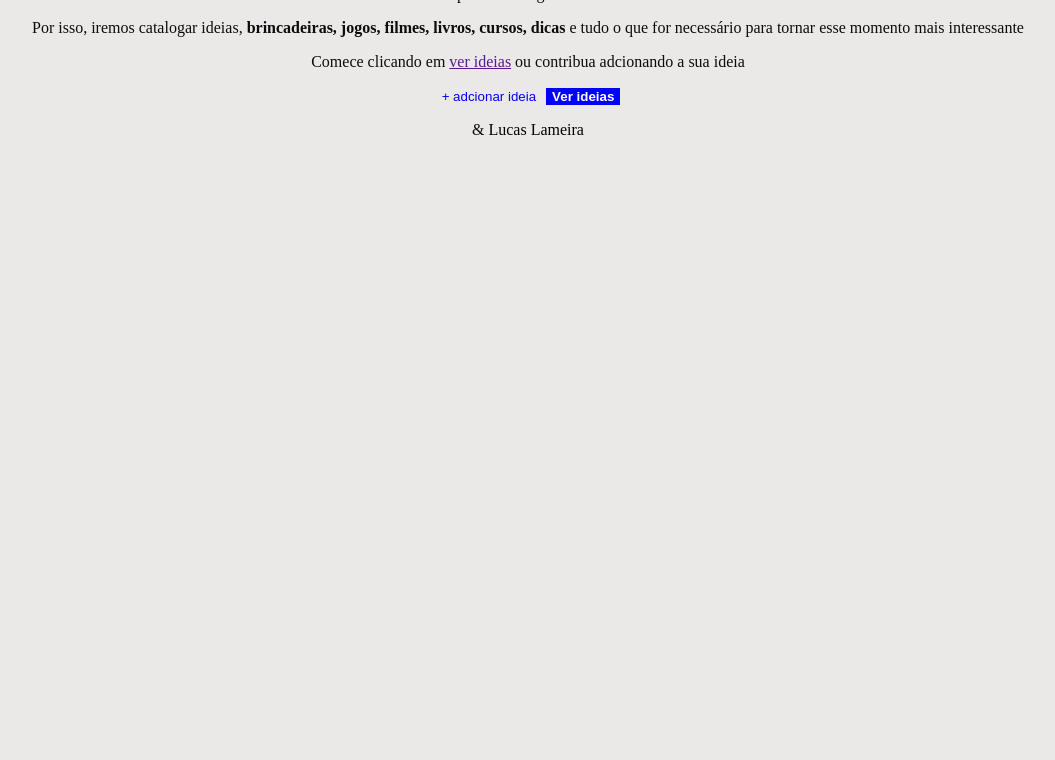
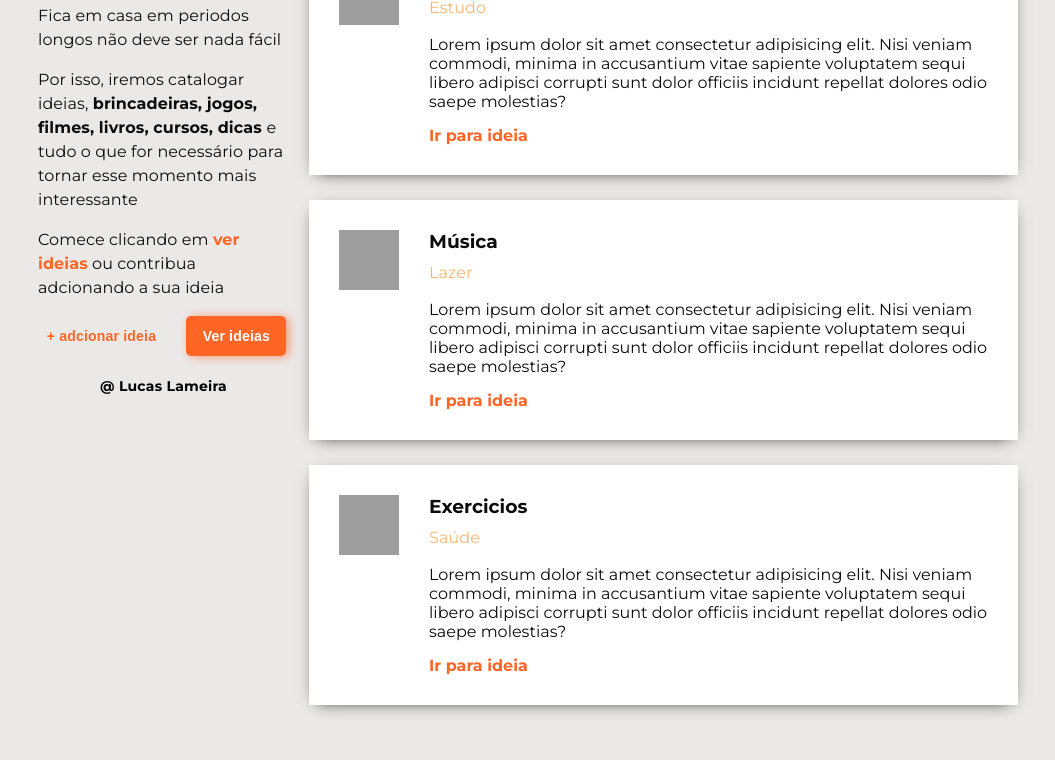
Before and after one commit to Lucas-Lameira/CasaCriativa, a plain HTML site: page index.html in a window 1280 px wide. Shown: the part 95-855 px from the top of the page, without its empty margins (112-1167 px from the left). Before the commit the page ends 800 px from the top, so only its background shows below. Drawn offline with Linux system fonts and the light colour scheme; grey boxes are pictures that could not be loaded.

Commit message:
estilos do index

```diff
--- a/index.html
+++ b/index.html
@@ -4,62 +4,100 @@
     <meta charset="UTF-8">
     <meta name="viewport" content="width=device-width, initial-scale=1.0">
     <title>Casa Criativa</title>
-    <style>
-        body{
-            background: rgb(235, 232, 232);
-            color: rgb(12, 12, 12);
-            text-align: center;
-        }
-
-        button{
-            border: none;
-            background: none;
-            color: blue;
-        }
-
-        .botao{
-            background: blue;
-            font-weight: bold;
-            color: white;
-        }
-
-        p{font-size: 16px;}
-
-        #social a{
-            text-decoration: none;
-            color: black;
-        }
-    </style>
+    <!--Link css-->
+    <link rel="stylesheet" href="style.css">
+    <!--Link google fonts-->
+    <link href="https://fonts.googleapis.com/css?family=Montserrat:300,400,600,700,900&display=swap" rel="stylesheet">
 </head>
 <body>
+    <div id="container">
+        <section id="intro">
+            <header>
+                <h1>Casa Criativa</h1>
+            </header>
 
-    <h1>Casa Criativa</h1>
-
+            <main>
                 <p>
                     Fica em casa em periodos longos
                     não deve ser nada fácil
                 </p>
+
                 <p>
                     Por isso, iremos catalogar ideias,
                     <strong>brincadeiras, jogos, filmes, livros,
                     cursos, dicas </strong>e tudo o que for
                     necessário para tornar esse momento mais interessante
                 </p>
+
                 <p>
                     Comece clicando em <a href="">ver ideias</a>
                     ou contribua adcionando a sua ideia
                 </p>
+            </main>
 
+            <section id="buttons">
                 <button>+ adcionar ideia</button>
                 <button class="botao">Ver ideias</button>
+            </section>
 
-    <p id="social">&AMP;<a href="https://github.com/Lucas-Lameira"> Lucas Lameira</a></p>
+            <footer>
+                <a href="https://github.com/Lucas-Lameira"> @ Lucas Lameira</a>
+            </footer>
+        </section>
 
-    <script>
-         document.querySelector("button.botao").addEventListener("click", function(){
-            document.querySelector("#social").classList.toggle("hide")
-         });
+        <section id="last-ideas">
 
-    </script>
+            <div class="idea">
+                <img
+                    src="https://image.flaticon.com/icons/svg/2463/2463510.svg"
+                    alt="Imagem de curso de programação"
+                    />
+
+                <div class="content">
+                    <h3>Cursos de programação</h3>
+                    <p>Estudo</p>
+                    <div class="description">
+                        Lorem ipsum dolor sit amet consectetur adipisicing elit. Nisi veniam commodi, minima in accusantium vitae sapiente voluptatem sequi libero adipisci corrupti sunt dolor officiis incidunt repellat dolores odio saepe molestias?
+                    </div>
+                    <a href="#">Ir para ideia</a>
+                </div>
+            </div>
+
+            <div class="idea">
+                <img
+                    src="https://image.flaticon.com/icons/svg/2784/2784620.svg"
+                    alt="Imagem de musica"
+                    />
+
+                <div class="content">
+                    <h3>Música</h3>
+                    <p>Lazer</p>
+                    <div class="description">
+                        Lorem ipsum dolor sit amet consectetur adipisicing elit. Nisi veniam commodi, minima in accusantium vitae sapiente voluptatem sequi libero adipisci corrupti sunt dolor officiis incidunt repellat dolores odio saepe molestias?
+                    </div>
+                    <a href="#">Ir para ideia</a>
+                </div>
+            </div>
+
+            <div class="idea">
+                <img
+                    src="https://image.flaticon.com/icons/svg/2780/2780096.svg"
+                    alt="Imagem de Exercicio"
+                    />
+
+                <div class="content">
+                    <h3>Exercicios</h3>
+                    <p>Saúde</p>
+                    <div class="description">
+                        Lorem ipsum dolor sit amet consectetur adipisicing elit. Nisi veniam commodi, minima in accusantium vitae sapiente voluptatem sequi libero adipisci corrupti sunt dolor officiis incidunt repellat dolores odio saepe molestias?
+                    </div>
+                    <a href="#">Ir para ideia</a>
+                </div>
+            </div>
+
+        </section>
+    </div>
+
+    <script src="script.js"></script>
 </body>
 </html>
--- a/style.css
+++ b/style.css
@@ -1,24 +1,139 @@
 body{
+    font-family: 'Montserrat', sans-serif;
+
     background: rgb(235, 232, 232);
     color: rgb(12, 12, 12);
-    text-align: center;
+
+    margin: 0;
+}
+
+a{
+    color: #FF6626;
+    font-weight: bold;
+    text-decoration: none;
+}
+
+a:hover{
+    font-weight: bold;
+    text-decoration: underline;
+    transition: 0.2s;
+}
+
+p, #description{
+    font-size: 16px;
+    line-height: 24px;
+    letter-spacing: 0.1px;
+}
+
+
+
+/*DIV CONTAINER*/
+#container{
+    width: 85%;
+    max-width: 980px;
+
+    margin: 30px auto;
+
+    display: flex;
+}
+
+/*SECTION INTRO*/
+
+#intro{
+    width: 70%;
+    margin-right: 20px;
+}
+
+main{
+    margin: 30 0;
 }
 
 button{
+
     border: none;
     background: none;
-    color: blue;
+    color: #FF6626;
+
+    cursor: pointer;
+
+    outline: none;
+
+    font-size: 14px;
+    font-weight: bold;
+    line-height: 18px;
+    letter-spacing: 0.2px;
+
+}
+
+button:hover{
+    text-decoration: underline;
+}
+button.botao{
+    text-decoration: none;
 }
 
 .botao{
-    background: blue;
+    background: #FF6626;
     font-weight: bold;
     color: white;
+    margin-left: 20px;
+
+    width: 100px;
+    height: 40px;
+
+    border-radius: 5px;
+
+    box-shadow: 3px 1px 10px rgb(245, 153, 114);
 }
 
-p{font-size: 16px;}
 
-#social a{
+#buttons, footer{
+    text-align: center;
+    margin-bottom: 20px;
+}
+
+footer a{
     text-decoration: none;
     color: black;
+    font-size: 14px;
+    line-height: 18px;
+    letter-spacing: 0.2px;
+    font-weight: 700;
 }
+
+footer a:hover{
+    text-decoration: none;
+    color: #FF6626;
+    font-weight: bold;
+    transition: 0.4s;
+}
+/*SECTION LAST IDEAS*/
+
+.idea{
+    display: flex;
+    background: rgb(255, 255, 255);
+
+    margin-bottom: 25px;
+    padding: 30px;
+
+    box-shadow: 0px 4px 16px -8px;
+}
+
+.idea img{
+    width: 60px;
+    height: 60px;
+
+    margin-right: 30px;
+}
+
+.idea h3{
+    margin: 0;
+}
+
+.idea p{
+    margin: 8px 0;
+    color: rgb(255, 181, 112);
+}
+.idea .description{
+    margin: 15px 0;
+}
```
Lines whose indentation alone changed are shown as unchanged.
